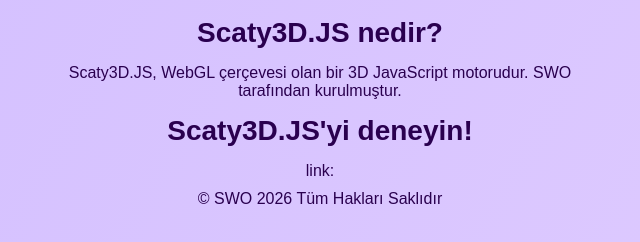
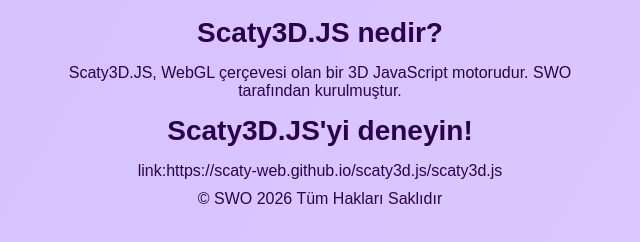
Before and after one commit to Scaty-Web/scaty3d.js, a plain HTML site: page index.html in a window 1280 px wide. Shown: the part 326-568 px from the top of the page, without its empty margins (320-960 px from the left). Drawn offline with Linux system fonts and the light colour scheme.

Commit message:
Revise index.html with new content and styles
Updated the HTML structure and content.

```diff
--- a/index.html
+++ b/index.html
@@ -71,7 +71,7 @@
     <p>Scaty3D.JS, WebGL çerçevesi olan bir 3D JavaScript motorudur. SWO tarafından kurulmuştur.</p>
 
     <h1>Scaty3D.JS'yi deneyin!</h1>
-    <p>link:</p>
+    <p>link:https://scaty-web.github.io/scaty3d.js/scaty3d.js</p>
 
     <p>© SWO 2026 Tüm Hakları Saklıdır</p>
 </div>
```
